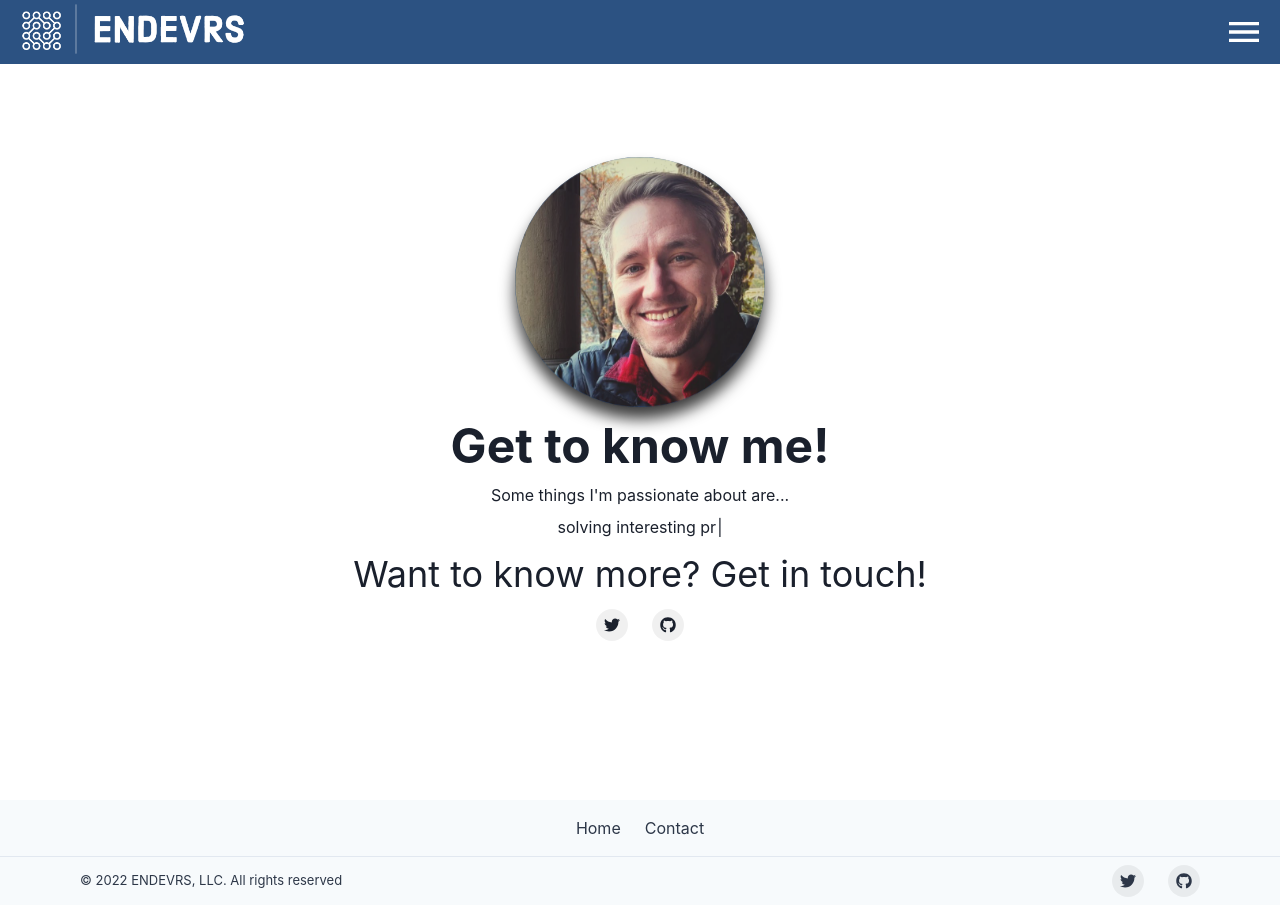
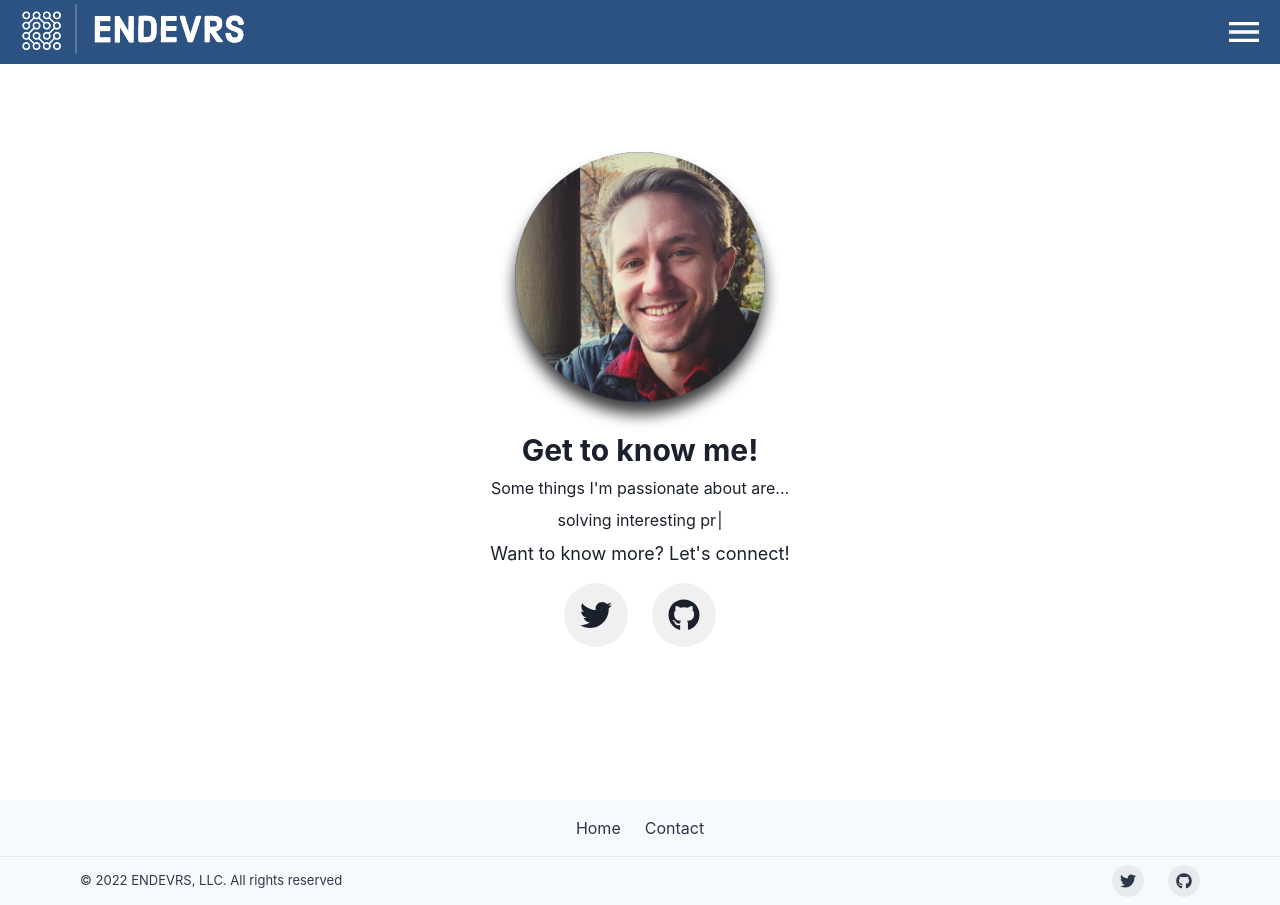
Before and after one commit to Seth-McKilla/mckilla-dot-dev-old, a Next.js app: page /about-me in a window 1280 px wide. Built offline with nearby package versions, Linux system fonts and the light colour scheme.

Commit message:
Update about me info styling

```diff
--- a/components/SocialButton.tsx
+++ b/components/SocialButton.tsx
@@ -5,15 +5,21 @@ interface Props {
   children: ReactNode;
   label: string;
   href: string;
+  size: number;
 }
 
-export default function SocialButton({ children, label, href }: Props) {
+export default function SocialButton({
+  children,
+  label,
+  href,
+  size = 8,
+}: Props) {
   return (
     <chakra.button
       bg={useColorModeValue("blackAlpha.100", "whiteAlpha.100")}
       rounded="full"
-      w={8}
-      h={8}
+      w={size}
+      h={size}
       cursor="pointer"
       as="a"
       href={href}
@@ -26,6 +32,7 @@ export default function SocialButton({ children, label, href }: Props) {
       _hover={{
         bg: useColorModeValue("blackAlpha.200", "whiteAlpha.200"),
       }}
+      fontSize={size * 2}
     >
       <VisuallyHidden>{label}</VisuallyHidden>
       {children}
--- a/pages/about-me.tsx
+++ b/pages/about-me.tsx
@@ -64,6 +64,7 @@ const AboutMe: NextPage = () => {
                   },
                 },
               }}
+              mb={5}
             >
               <Image
                 width={250}
@@ -73,9 +74,12 @@ const AboutMe: NextPage = () => {
               />
             </Box>
 
-            <Heading fontSize="5xl">{"Get to know me!"}</Heading>
+            <Heading fontSize={{ base: "xl", lg: "3xl" }}>
+              {"Get to know me!"}
+            </Heading>
 
             <Text>{"Some things I'm passionate about are..."}</Text>
+
             <Typewriter
               options={{
                 strings: shuffle(passions),
@@ -86,18 +90,22 @@ const AboutMe: NextPage = () => {
               }}
             />
 
-            <Text fontSize="4xl">{"Want to know more? Get in touch!"}</Text>
+            <Text fontSize="lg" mb={2}>
+              {"Want to know more? Let's connect!"}
+            </Text>
 
             <HStack spacing={6}>
               <SocialButton
                 label="Twitter"
                 href="https://twitter.com/sethmckilla"
+                size={16}
               >
                 <FaTwitter />
               </SocialButton>
               <SocialButton
                 label="GitHub"
                 href="https://github.com/seth-mckilla"
+                size={16}
               >
                 <FaGithub />
               </SocialButton>
```
